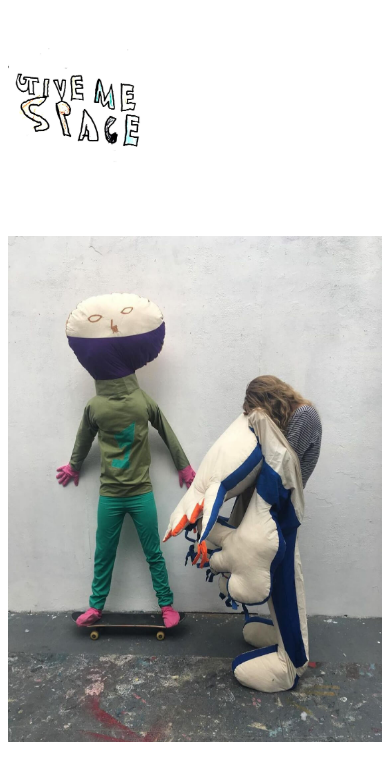
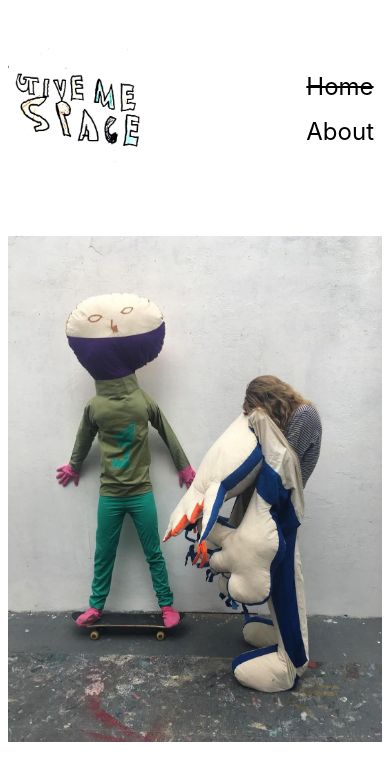
Before and after one commit to CampbellDocherty/give-me-space, a React (Vite) app: page / in a window 390 px wide. Shown: the top 780 px of the page. Built offline with nearby package versions, Linux system fonts and the light colour scheme.

Commit message:
Mobile link styles

```diff
--- a/src/App.tsx
+++ b/src/App.tsx
@@ -82,11 +82,30 @@ const App = () => {
           </ImageContainer>
         </Container>
       ) : (
-        <Container $isSmallerScreen={isSmallerScreen}>
-          <ImageContainer>
-            <img src={images[imageToShow].src} alt={images[imageToShow].alt} />
-          </ImageContainer>
-        </Container>
+        <>
+          <Links $isSmallerScreen={isSmallerScreen}>
+            <Link
+              onClick={() => setRoute(Routes.HOME)}
+              $selected={route === Routes.HOME}
+            >
+              Home
+            </Link>
+            <Link
+              onClick={() => setRoute(Routes.ABOUT)}
+              $selected={route === Routes.ABOUT}
+            >
+              About
+            </Link>
+          </Links>
+          <Container $isSmallerScreen={isSmallerScreen}>
+            <ImageContainer>
+              <img
+                src={images[imageToShow].src}
+                alt={images[imageToShow].alt}
+              />
+            </ImageContainer>
+          </Container>
+        </>
       )}
     </>
   );
--- a/src/styles.ts
+++ b/src/styles.ts
@@ -14,6 +14,7 @@ export const Logo = styled.img`
   height: 14rem;
   cursor: pointer;
   animation: ${fadeIn} 1s ease-out;
+  display: inline-block;
 `;
 
 export const Container = styled.div<{
@@ -25,11 +26,23 @@ export const Container = styled.div<{
   gap: 8rem;
 `;
 
-export const Links = styled.div`
+const smallerScreenLinks = `
+    display: flex;
+    justify-content: center;
+    gap: 1rem;
+    position: absolute;
+    top: 4.5rem;
+    right: 1rem;
+    `;
+
+export const Links = styled.div<{
+  $isSmallerScreen?: boolean;
+}>`
   display: flex;
   flex-direction: column;
   gap: 1rem;
-  padding-top: 4rem;
+  padding-top: ${({ $isSmallerScreen }) => ($isSmallerScreen ? '0' : '4rem')};
+  ${({ $isSmallerScreen }) => $isSmallerScreen && smallerScreenLinks}
 `;
 
 const fadeInLeft = keyframes`
```
